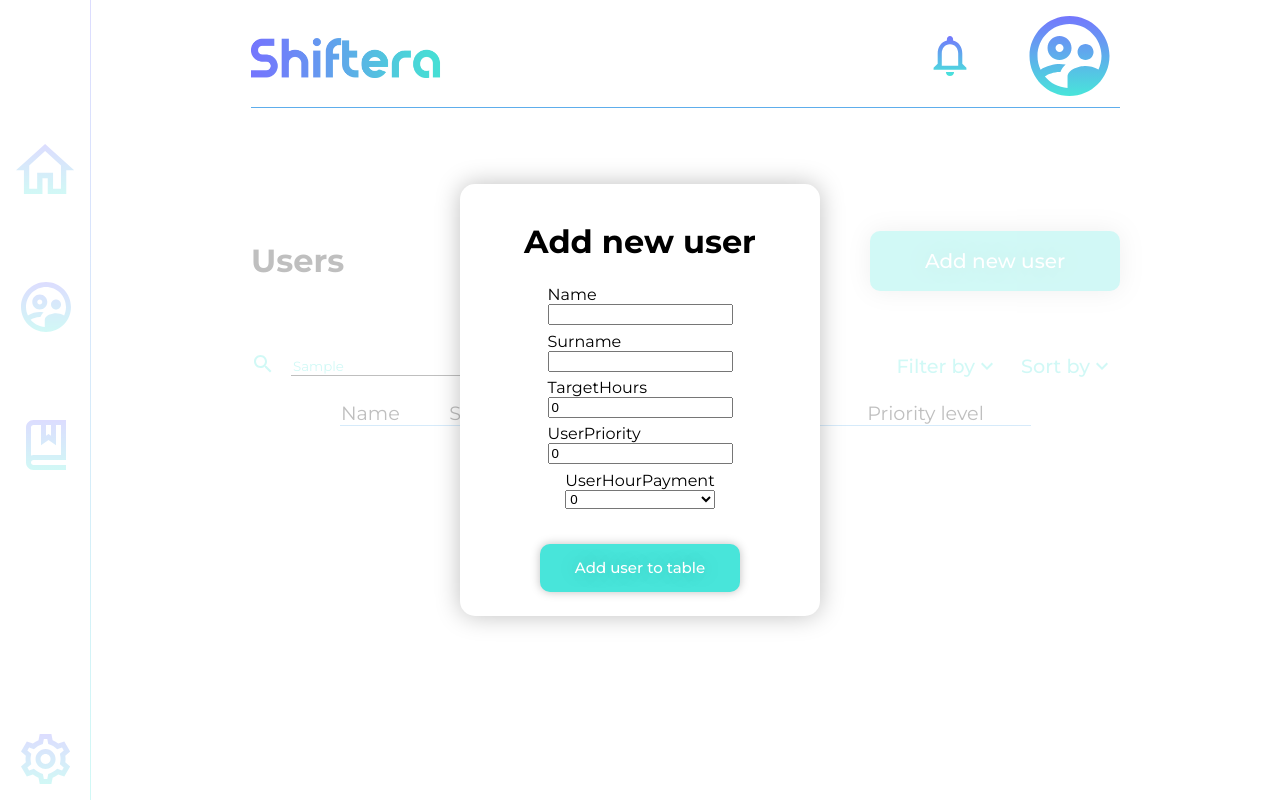
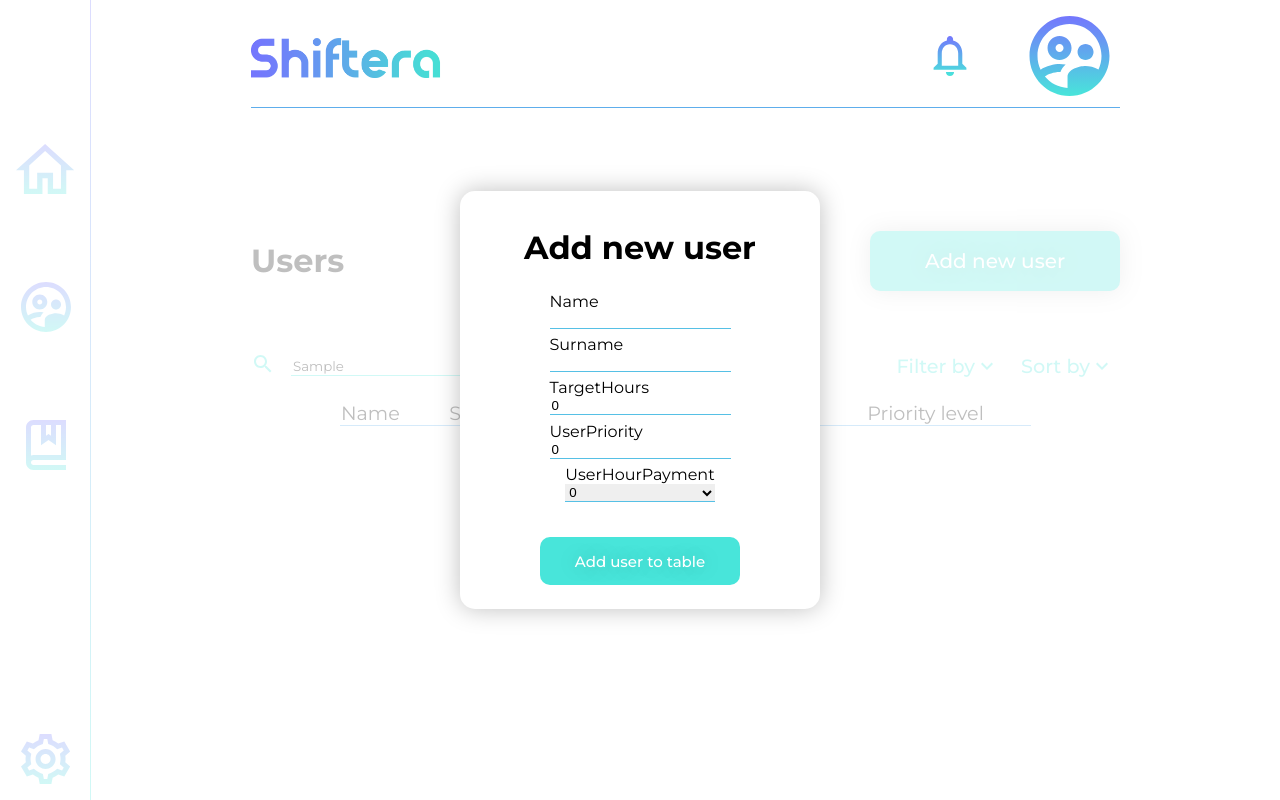
Before and after one commit to PiskuleO/Shiftera, a React (Create React App) app: page /users in a window 1280 px wide. Both pictures are taken after typing "Sample" into the empty fields and a click on the button "Add new user". Built offline with nearby package versions, Linux system fonts and the light colour scheme.

Commit message:
Styles update

```diff
--- a/src/components/Users.tsx
+++ b/src/components/Users.tsx
@@ -216,7 +216,11 @@ const Users: React.FC = () => {
           <FormItem>
             <FormLabel>
               UserHourPayment
-              <select name="userHourPayment" onChange={handleChange}>
+              <FormSelect
+                className="lastLabel"
+                name="userHourPayment"
+                onChange={handleChange}
+              >
                 <option value="0">0</option>
                 <option value="100">100</option>
                 <option value="150">150</option>
@@ -224,7 +228,7 @@ const Users: React.FC = () => {
                 <option value="250">250</option>
                 <option value="300">300</option>
                 <option value="350">350</option>
-              </select>
+              </FormSelect>
             </FormLabel>
           </FormItem>
           <FormButtonSpacer></FormButtonSpacer>
@@ -287,8 +291,8 @@ const SearchBar = styled.div`
 const SearchInput = styled.input`
   font-family: Montserrat;
   border: 0;
-  border-bottom: 1px solid black;
-  color: #48e5da;
+  border-bottom: 1px solid #48e5da;
+  outline: none;
 `;
 
 const AddUserButton = styled.button`
@@ -347,7 +351,18 @@ export const FormLabel = styled.label`
   flex-direction: column;
 `;
 
-export const FormInput = styled.input``;
+export const FormInput = styled.input`
+  border: 0;
+  border-bottom: 1px solid #56c0e5;
+  outline: none;
+`;
+
+export const FormSelect = styled.select`
+  border: 0;
+  border-bottom: 1px solid #56c0e5;
+  outline: none;
+  cursor: pointer;
+`;
 
 export const FormButtonSpacer = styled.div`
   padding-top: 2rem;
@@ -356,7 +371,6 @@ export const FormButton = styled.button`
   border-radius: 10px;
   background: #48e5da;
   color: white;
-  box-shadow: 0px 0px 10px 0px rgba(0, 0, 0, 0.25);
   border: 0;
   margin: 0;
   width: 200px;
```
